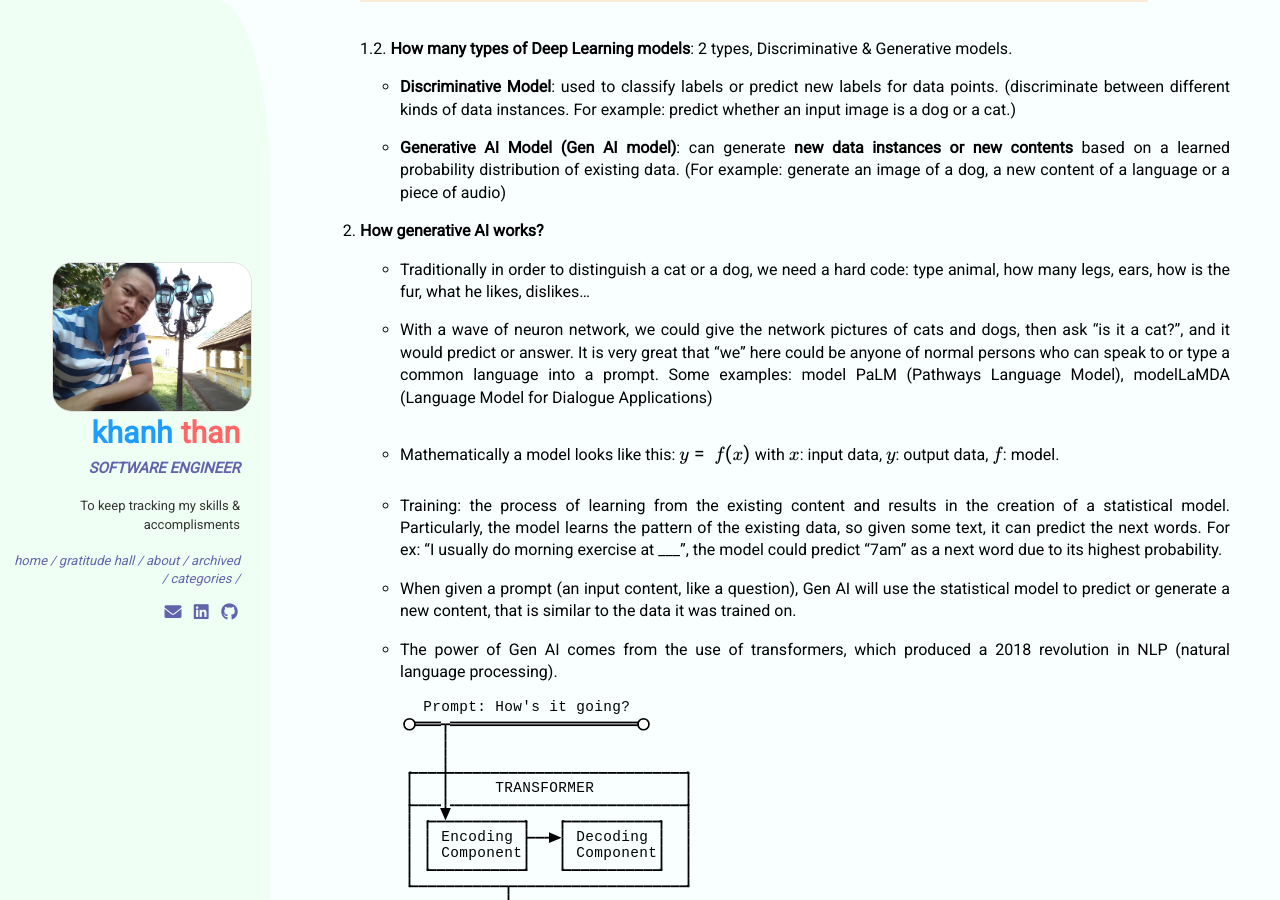
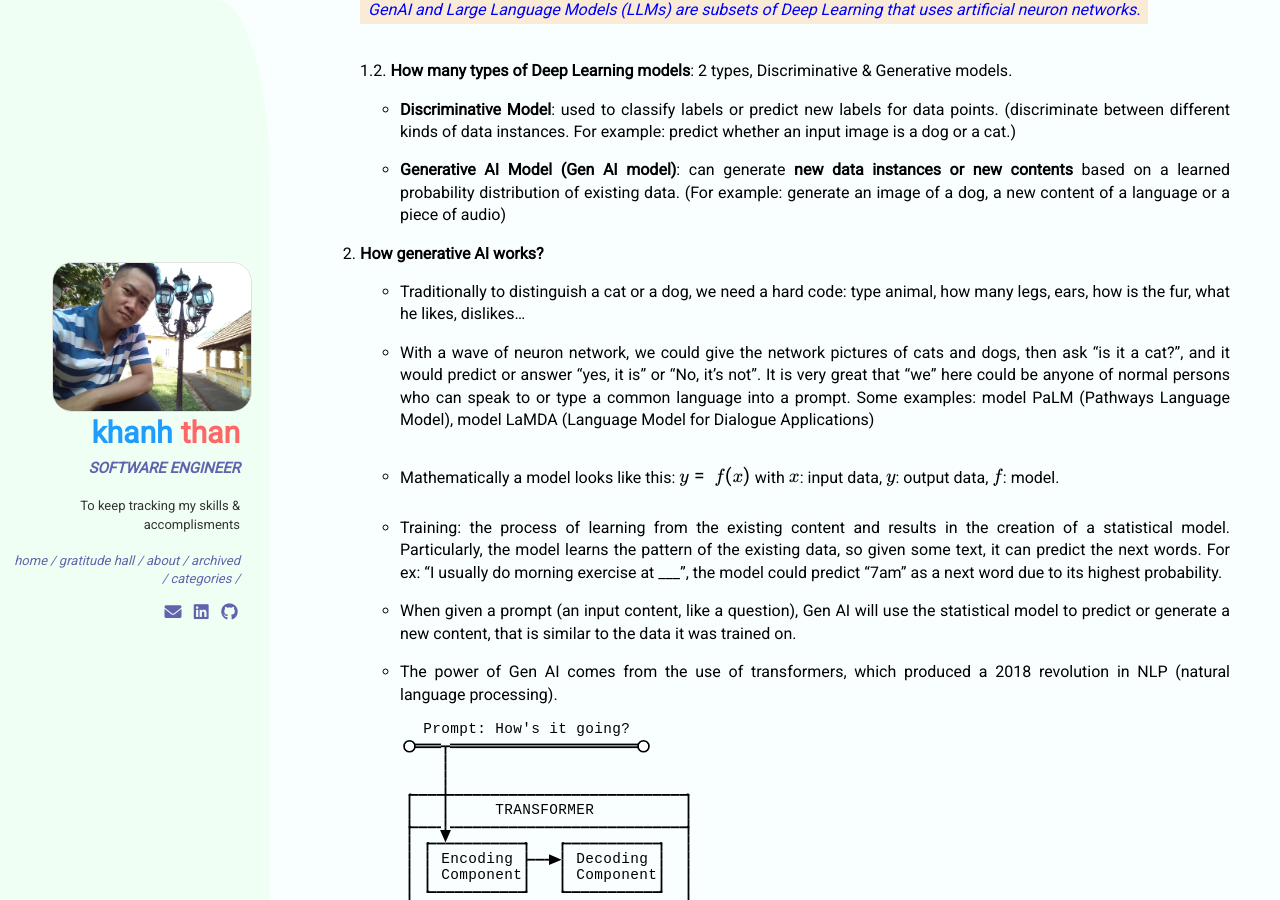
Before and after one commit to khanh-devos/blog_memory, a Jekyll site: the page built from _posts/2024-10-29-AI-types-and-terms.md, in a window 1280 px wide and 900 px high, scrolled down 1399 px. Built offline with Jekyll 4.4.1, drawn with Linux system fonts in a browser that asks for light colours; formulas are drawn with MathJax 3; some of the changed text lies outside the part shown.

Commit message:
Fix some text errors.

```diff
--- a/_posts/2024-10-29-AI-types-and-terms.md
+++ b/_posts/2024-10-29-AI-types-and-terms.md
@@ -134,9 +134,9 @@
 
 2. <b>How generative AI works?</b>
 
-    - Traditionally in order to distinguish a cat or a dog, we need a hard code: type animal, how many legs, ears, how is the fur, what he likes, dislikes...
+    - Traditionally to distinguish a cat or a dog, we need a hard code: type animal, how many legs, ears, how is the fur, what he likes, dislikes...
 
-    - With a wave of neuron network, we could give the network pictures of cats and dogs, then ask "is it a cat?", and it would predict or answer. It is very great that "we" here could be anyone of normal persons who can speak to or type a common language into a prompt. Some examples: model PaLM (Pathways Language Model), modelLaMDA (Language Model for Dialogue Applications)
+    - With a wave of neuron network, we could give the network pictures of cats and dogs, then ask "is it a cat?", and it would predict or answer "yes, it is" or "No, it's not". It is very great that "we" here could be anyone of normal persons who can speak to or type a common language into a prompt. Some examples: model PaLM (Pathways Language Model), model LaMDA (Language Model for Dialogue Applications)
 
     - Mathematically a model looks like this: $y = f(x)$ with $x$: input data, $y$: output data, $f$: model.
 
```
Also changed, not shown: other parts of _posts/2024-10-29-AI-types-and-terms.md (+2 -2 lines).
